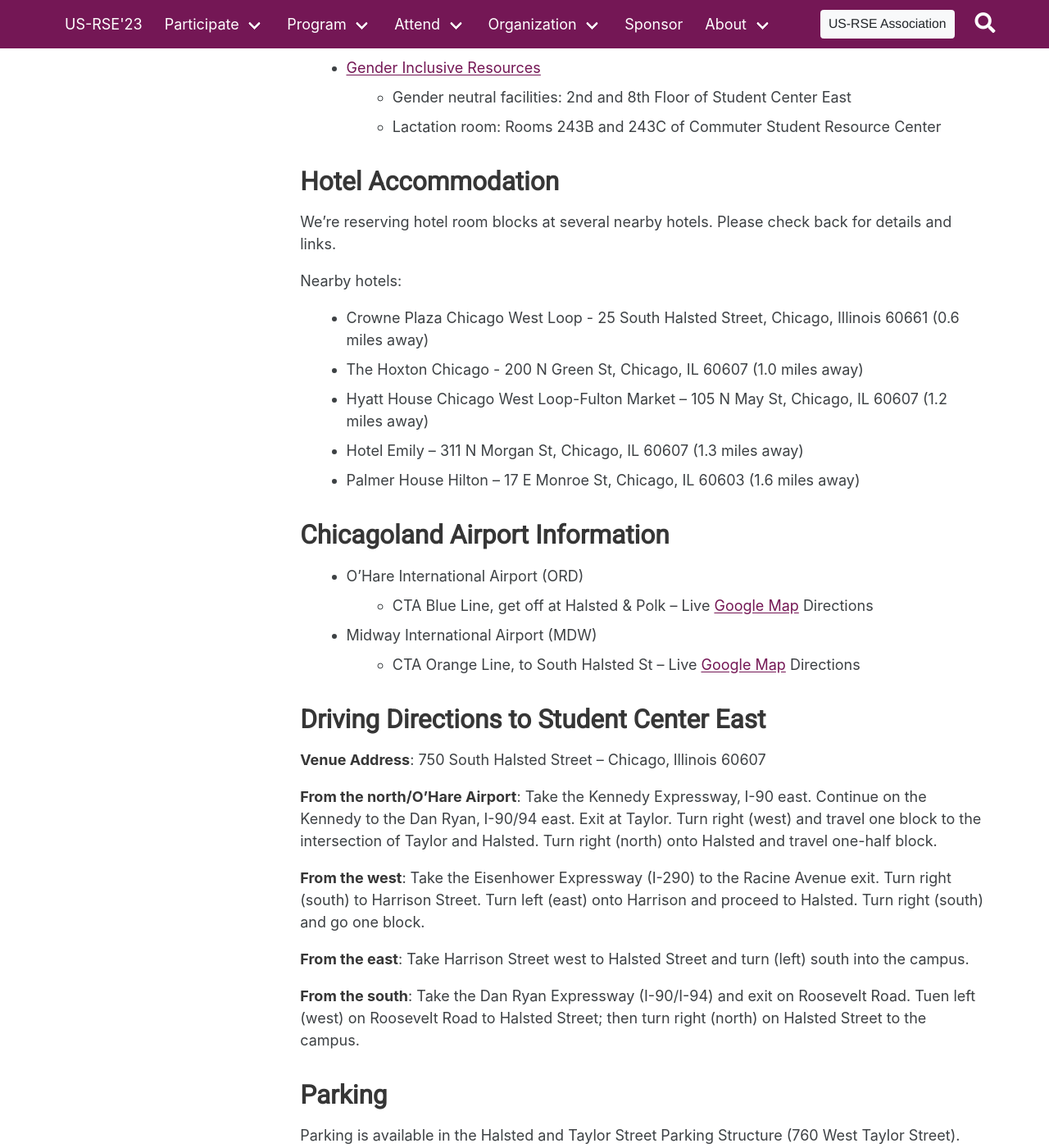
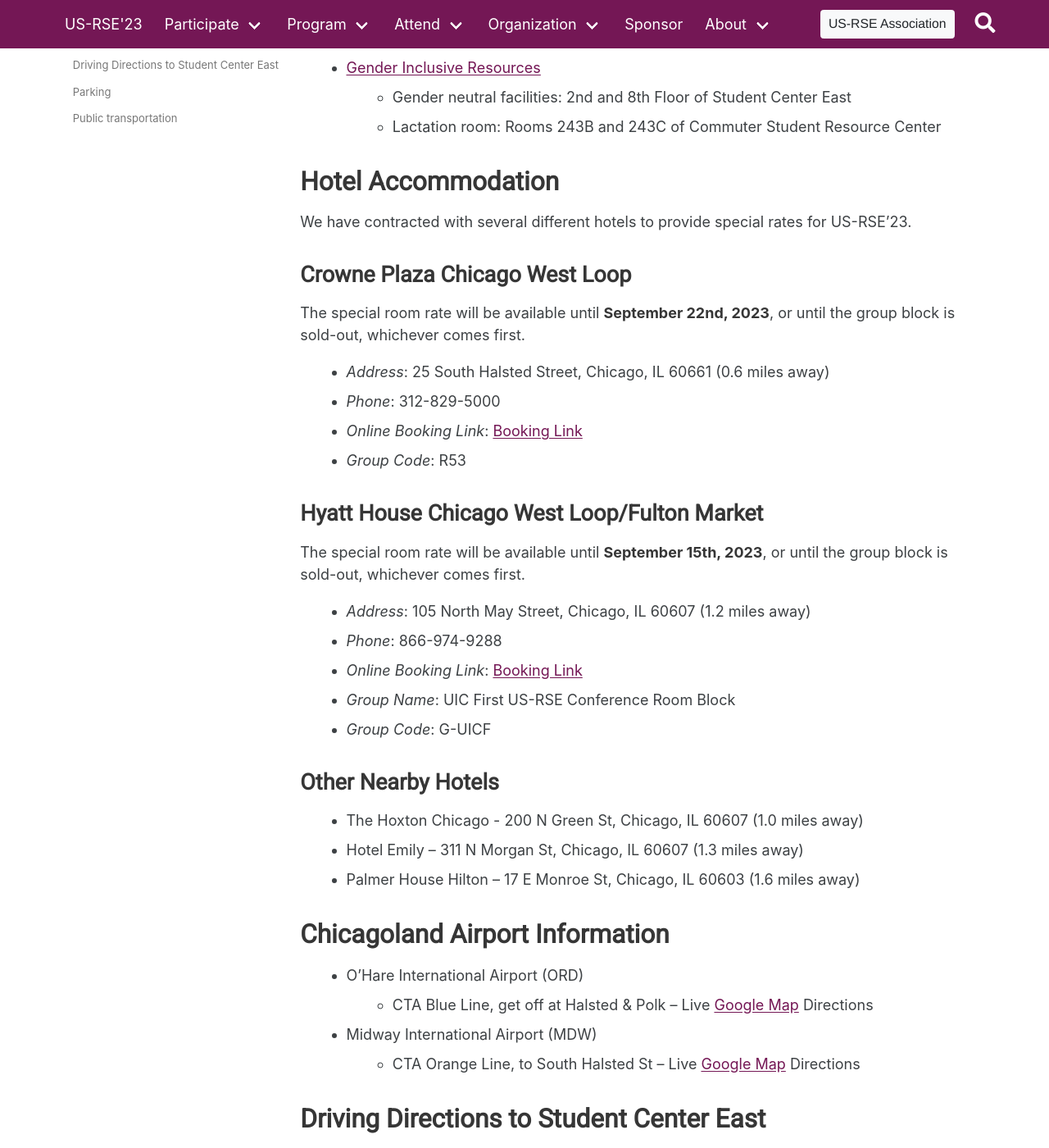
Before and after one commit to USRSE/usrse23, a Jekyll site: the page built from pages/attend/travel.md, in a window 1280 px wide and 1400 px high, scrolled down 497 px. Shown: the whole window at 82% size. Built offline with Jekyll 4.4.1, drawn with Linux system fonts in a browser that asks for light colours; a style sheet for code colours, icons or effects is not loaded; some of the changed text lies outside the part shown.

Commit message:
Add hotel accomodation information

```diff
--- a/pages/attend/travel.md
+++ b/pages/attend/travel.md
@@ -25,15 +25,34 @@
 
 ## Hotel Accommodation
 
-We’re reserving hotel room blocks at several nearby hotels. Please check back
-for details and links.
+We have contracted with several different hotels to provide special rates for
+US-RSE'23.
 
-Nearby hotels:
+### Crowne Plaza Chicago West Loop
+
+The special room rate will be available until **September 22nd, 2023**, or until
+the group block is sold-out, whichever comes first.
+
+- _Address_: 25 South Halsted Street, Chicago, IL 60661 (0.6 miles away)
+- _Phone_: 312-829-5000
+- _Online Booking Link_:  [Booking Link](https://www.ihg.com/crowneplaza/hotels/us/en/find-hotels/select-roomrate?fromRedirect=true&qSrt=sBR&qIta=99801505&icdv=99801505&qSlH=CHISH&qCiD=15&qCiMy=092023&qCoD=19&qCoMy=092023&qGrpCd=R53&qAAR=6CBARC&qRtP=6CBARC&setPMCookies=true&qSHBrC=CP&qDest=25%20South%20Halsted%20Street,%20Chicago,%20IL,%20US&srb_u=1&qRmFltr=)
+- _Group Code_: R53
+
+### Hyatt House Chicago West Loop/Fulton Market
+
+The special room rate will be available until **September 15th, 2023**, or until
+the group block is sold-out, whichever comes first.
+
+- _Address_: 105 North May Street, Chicago, IL 60607 (1.2 miles away)
+- _Phone_: 866-974-9288
+- _Online Booking Link_:  [Booking Link](https://www.hyatt.com/shop/chixl?location=Hyatt%20House%20Chicago%20%2F%20West%20Loop-Fulton%20Market&checkinDate=2023-10-15&checkoutDate=2023-10-19&rooms=1&adults=1&kids=0&corp_id=g-uicf#room-page-anchor)
+- _Group Name_: UIC First US-RSE Conference Room Block
+- _Group Code_: G-UICF
 
 
-- Crowne Plaza Chicago West Loop - 25 South Halsted Street, Chicago, Illinois 60661 (0.6 miles away)
+### Other Nearby Hotels
+
 - The Hoxton Chicago - 200 N Green St, Chicago, IL 60607 (1.0 miles away)
-- Hyatt House Chicago West Loop-Fulton Market – 105 N May St, Chicago, IL 60607 (1.2 miles away)
 - Hotel Emily – 311 N Morgan St, Chicago, IL 60607 (1.3 miles away)
 - Palmer House Hilton – 17 E Monroe St, Chicago, IL 60603 (1.6 miles away)
 
```
Also changed, not shown: _posts/2023-05-30-hotel-codes.md (added, +14 -0 lines).
